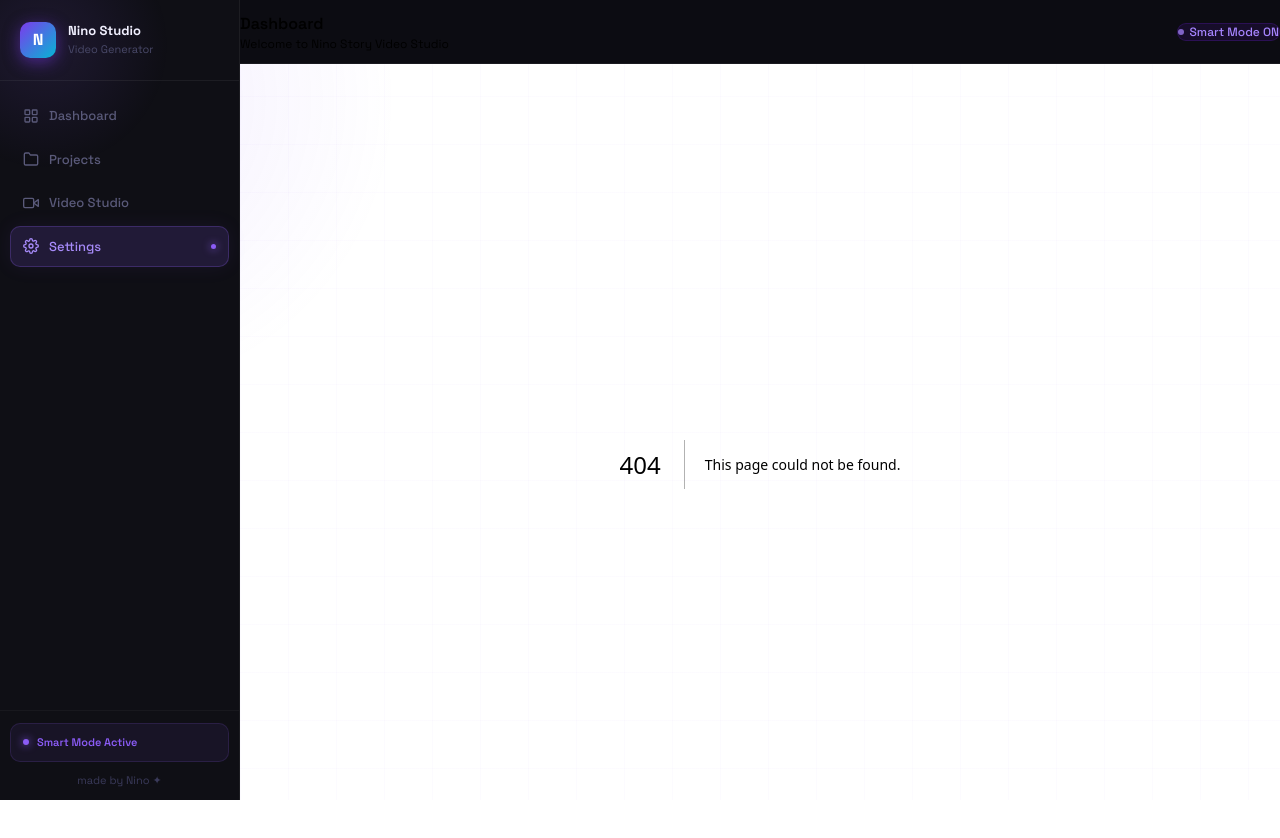
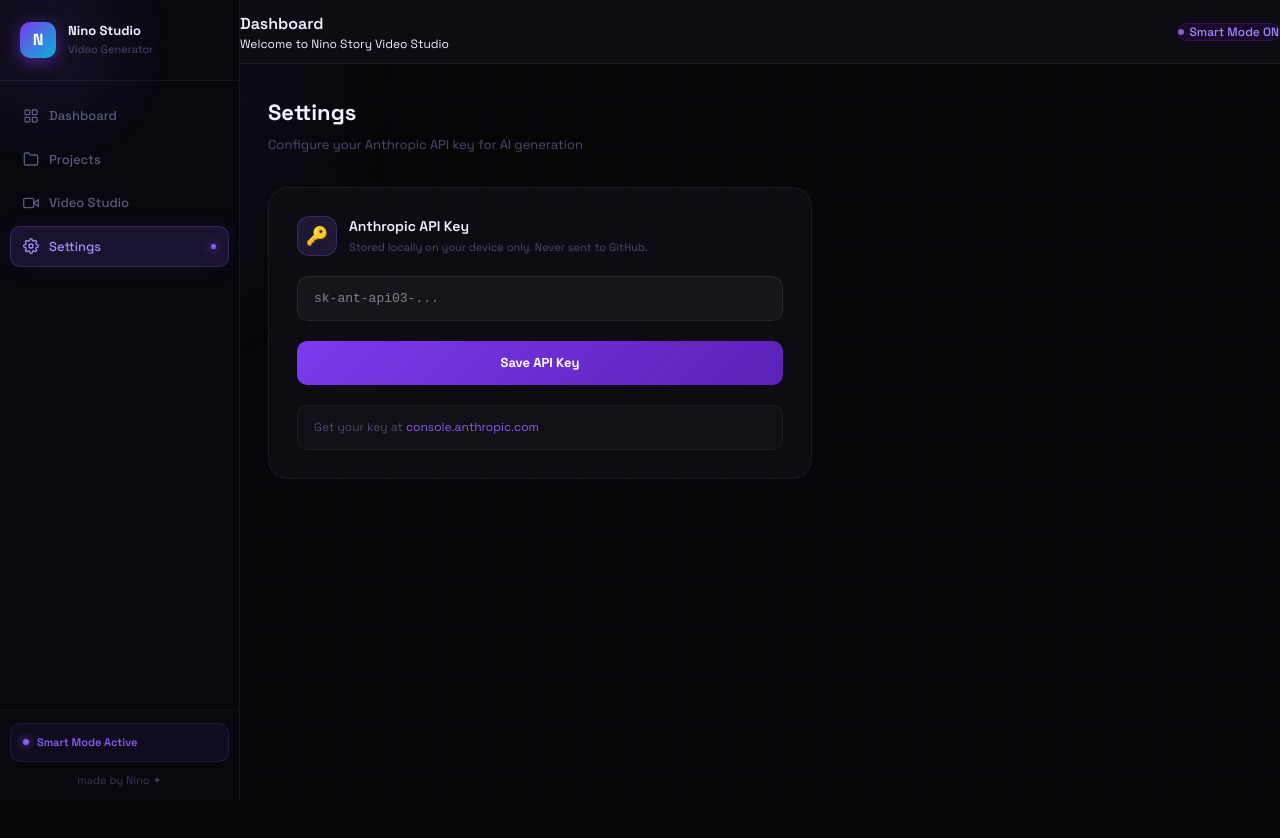
Before and after one commit to Sharif899/nino-story-video-studio, a Next.js app: page /settings in a window 1280 px wide. Before the commit this address had no page. Shown: the top 838 px of the page. After the commit the page ends 800 px from the top, so only its background shows below. Built offline with nearby package versions, Linux system fonts and the light colour scheme.

Commit message:
feat: add Settings page

```diff
--- /dev/null
+++ b/app/settings/page.tsx
@@ -0,0 +1,128 @@
+"use client";
+
+import { useState, useEffect } from "react";
+
+export default function SettingsPage() {
+  const [key, setKey] = useState("");
+  const [saved, setSaved] = useState(false);
+  const [hasKey, setHasKey] = useState(false);
+
+  useEffect(() => {
+    const stored = localStorage.getItem("nino_api_key") || "";
+    setHasKey(!!stored);
+    setKey(stored);
+  }, []);
+
+  const handleSave = () => {
+    localStorage.setItem("nino_api_key", key.trim());
+    setHasKey(true);
+    setSaved(true);
+    setTimeout(() => setSaved(false), 2000);
+  };
+
+  const handleClear = () => {
+    localStorage.removeItem("nino_api_key");
+    setKey("");
+    setHasKey(false);
+  };
+
+  return (
+    <div style={{ padding: "32px 28px", maxWidth: "600px" }}>
+      <div style={{ marginBottom: "32px" }}>
+        <h2 style={{ fontSize: "22px", fontWeight: "700", color: "#f1f0ff", marginBottom: "6px" }}>Settings</h2>
+        <p style={{ fontSize: "13px", color: "#4a4a6a" }}>Configure your Anthropic API key for AI generation</p>
+      </div>
+
+      <div style={{
+        background: "#0c0c12",
+        border: "1px solid rgba(255,255,255,0.06)",
+        borderRadius: "20px",
+        padding: "28px",
+        display: "flex",
+        flexDirection: "column",
+        gap: "20px",
+      }}>
+        <div style={{ display: "flex", alignItems: "center", gap: "12px" }}>
+          <div style={{
+            width: "40px", height: "40px", borderRadius: "12px",
+            background: "rgba(139,92,246,0.15)",
+            border: "1px solid rgba(139,92,246,0.25)",
+            display: "flex", alignItems: "center", justifyContent: "center",
+            fontSize: "18px",
+          }}>🔑</div>
+          <div style={{ flex: 1 }}>
+            <div style={{ fontSize: "14px", fontWeight: "600", color: "#f1f0ff" }}>Anthropic API Key</div>
+            <div style={{ fontSize: "11px", color: "#4a4a6a", marginTop: "2px" }}>
+              Stored locally on your device only. Never sent to GitHub.
+            </div>
+          </div>
+          {hasKey && (
+            <div style={{
+              fontSize: "11px", color: "#10b981",
+              padding: "3px 10px", borderRadius: "20px",
+              background: "rgba(16,185,129,0.1)",
+              border: "1px solid rgba(16,185,129,0.2)",
+            }}>✓ Active</div>
+          )}
+        </div>
+
+        <input
+          type="password"
+          value={key}
+          onChange={e => setKey(e.target.value)}
+          placeholder="sk-ant-api03-..."
+          style={{
+            width: "100%", padding: "12px 16px",
+            background: "rgba(255,255,255,0.04)",
+            border: "1px solid rgba(255,255,255,0.08)",
+            borderRadius: "12px", fontSize: "13px",
+            color: "#f1f0ff",
+            fontFamily: "monospace",
+          }}
+        />
+
+        <div style={{ display: "flex", gap: "10px" }}>
+          <button
+            onClick={handleSave}
+            style={{
+              flex: 1, padding: "12px",
+              background: saved ? "rgba(16,185,129,0.2)" : "linear-gradient(135deg, #7c3aed, #5b21b6)",
+              color: saved ? "#10b981" : "white",
+              border: saved ? "1px solid rgba(16,185,129,0.3)" : "none",
+              borderRadius: "10px", fontSize: "13px", fontWeight: "700",
+              cursor: "pointer", transition: "all 0.2s ease",
+              fontFamily: "inherit",
+            }}
+          >
+            {saved ? "✓ Saved!" : "Save API Key"}
+          </button>
+          {hasKey && (
+            <button
+              onClick={handleClear}
+              style={{
+                padding: "12px 20px",
+                background: "rgba(244,63,94,0.1)",
+                color: "#f43f5e",
+                border: "1px solid rgba(244,63,94,0.2)",
+                borderRadius: "10px", fontSize: "13px", fontWeight: "600",
+                cursor: "pointer", fontFamily: "inherit",
+              }}
+            >Clear</button>
+          )}
+        </div>
+
+        <div style={{
+          padding: "12px 16px", borderRadius: "10px",
+          background: "rgba(255,255,255,0.02)",
+          border: "1px solid rgba(255,255,255,0.05)",
+          fontSize: "12px", color: "#4a4a6a", lineHeight: "1.6",
+        }}>
+          Get your key at{" "}
+          <a href="https://console.anthropic.com/settings/keys" target="_blank" style={{ color: "#8b5cf6" }}>
+            console.anthropic.com
+          </a>
+        </div>
+      </div>
+    </div>
+  );
+}
```
